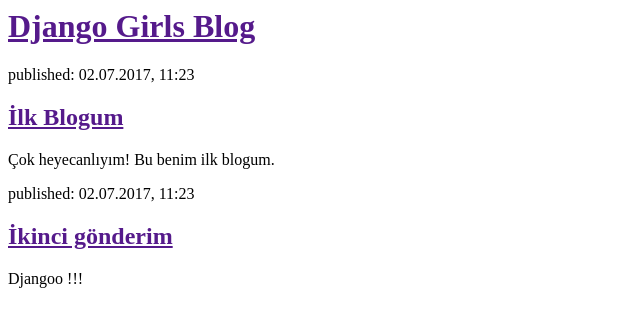
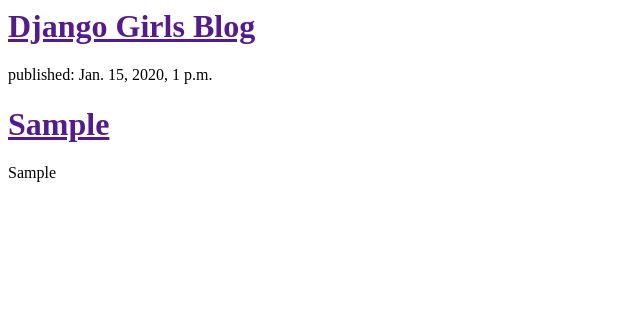
Before and after one commit to canangok/ilk-blogum, a Django app: template blog/templates/blog/post_list.html in a window 1280 px wide. Shown: the top 327 px of the page, without its empty margins (0-640 px from the left). Run offline with Django 3.2, Linux system fonts and the light colour scheme; the template is opened without the code that fills it: values that come from a table or form of the project are taken from there, others are empty; tables that the repository leaves empty hold one stand-in row (values such as "Sample post").

Commit message:
Veritabanındaki postları görebilmek için template'i değiştirdim.

```diff
--- a/blog/templates/blog/post_list.html
+++ b/blog/templates/blog/post_list.html
@@ -6,17 +6,14 @@
         <div>
             <h1><a href="">Django Girls Blog</a></h1>
         </div>
+        {% for post in posts %}
+      <div>
+          <p>published: {{ post.yayinlanma_tarihi }}</p>
+          <h1><a href="">{{ post.baslik }}</a></h1>
+          <p>{{ post.yazi|linebreaks }}</p>
+      </div>
 
-        <div>
-            <p>published: 02.07.2017, 11:23</p>
-            <h2><a href="">İlk Blogum</a></h2>
-            <p>Çok heyecanlıyım! Bu benim ilk blogum. </p>
-        </div>
+  {% endfor %}
 
-        <div>
-            <p>published: 02.07.2017, 11:23</p>
-            <h2><a href="">İkinci gönderim</a></h2>
-            <p>Djangoo !!!</p>
-        </div>
     </body>
 </html>
--- a/blog/views.py
+++ b/blog/views.py
@@ -1,5 +1,8 @@
 from django.shortcuts import render
+from django.utils import timezone
+from .models import Post
 
 # Create your views here.
 def post_list(request):
-    return render(request, 'blog/post_list.html', {})
+    posts = Post.objects.filter(yayinlanma_tarihi__lte=timezone.now()).order_by('yayinlanma_tarihi')
+    return render(request, 'blog/post_list.html',{'posts': posts})
```
